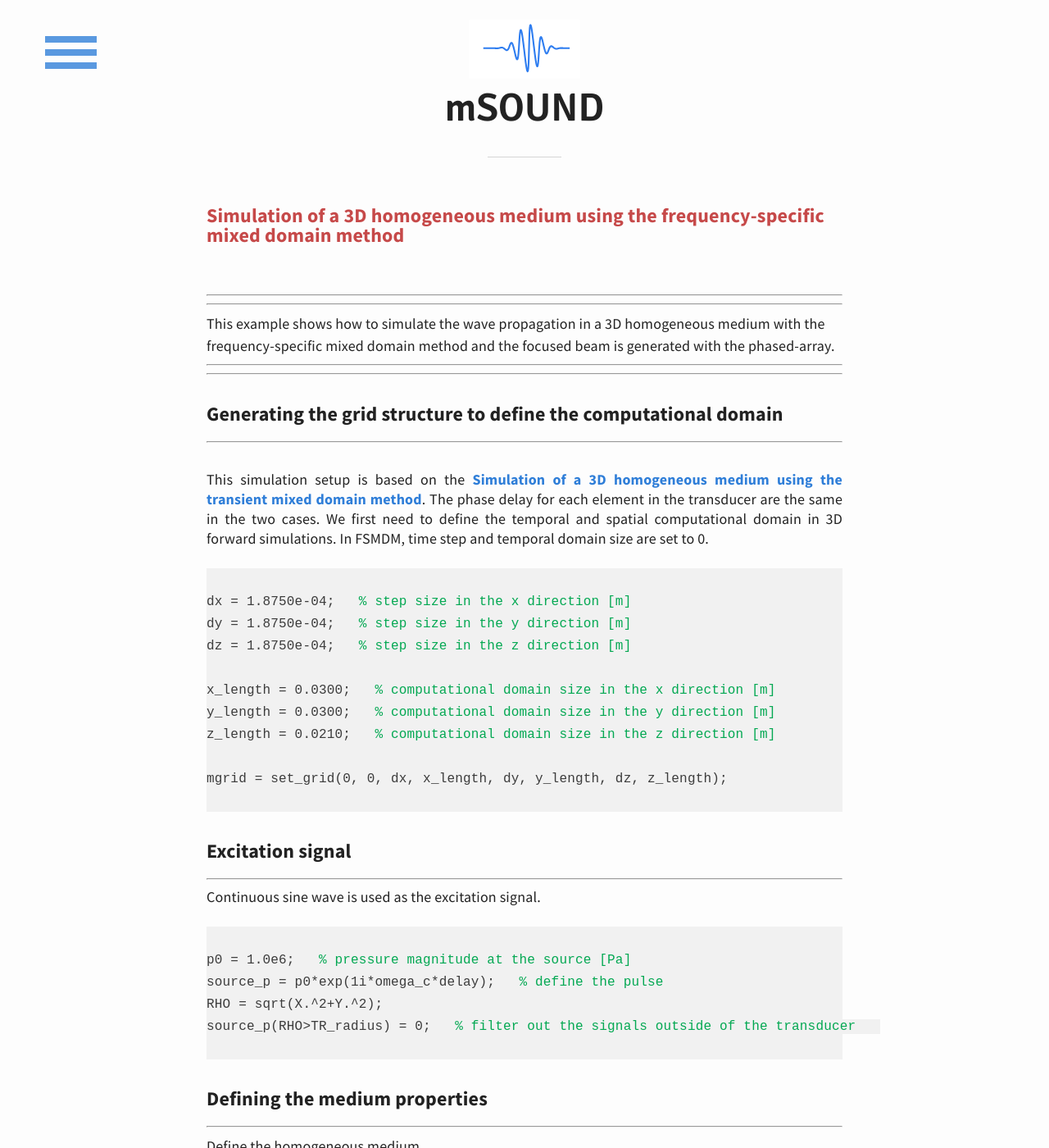
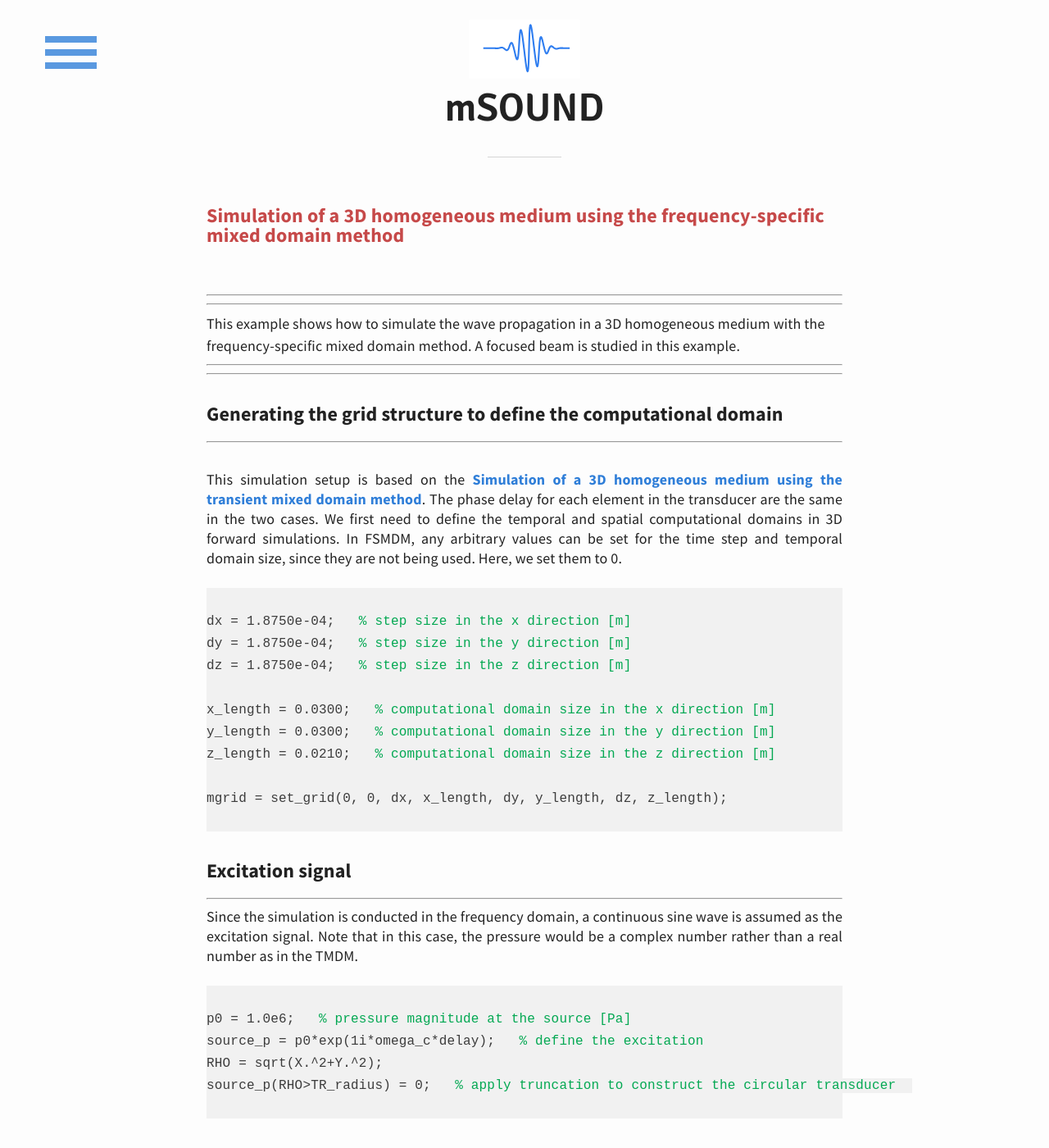
Before and after one commit to m-SOUND/mSOUND, a Jekyll site: the page built from _posts/2019-07-26-FSMDM_3D_homogeneous.html, in a window 1280 px wide and 1400 px high. Shown: the whole window at 82% size. Built offline with Jekyll 4.4.1, drawn with Linux system fonts in a browser that asks for light colours; some of the changed text lies outside the part shown.

Commit message:
Update 2019-07-26-FSMDM_3D_homogeneous.html

```diff
--- a/_posts/2019-07-26-FSMDM_3D_homogeneous.html
+++ b/_posts/2019-07-26-FSMDM_3D_homogeneous.html
@@ -5,8 +5,8 @@
 <br>
 <hr>
 <hr>
-This example shows how to simulate the wave propagation in a 3D homogeneous medium with the frequency-specific mixed
- domain method and the focused beam is generated with the phased-array.
+This example shows how to simulate the wave propagation in a 3D homogeneous medium with the frequency-specific mixed domain method.
+A focused beam is studied in this example.
 <hr>
 <hr>
 </p>
@@ -15,13 +15,14 @@
 <h6>Generating the grid structure to define the computational domain</h6>
 <hr>
 <p>
- <br>
- This simulation setup is based on the
-   <a href="https://m-sound.github.io/mSOUND/TMDM_3D_homogeneous">
-    Simulation of a 3D homogeneous medium using the transient mixed domain method</a>.
-  The phase delay for each element in the transducer are the same in the two cases.
-  We first need to define the temporal and spatial computational domain in 3D forward simulations. In FSMDM,
-  time step and temporal domain size are set to 0.
+<br>
+This simulation setup is based on the
+<a href="https://m-sound.github.io/mSOUND/TMDM_3D_homogeneous">
+Simulation of a 3D homogeneous medium using the transient mixed domain method</a>.
+The phase delay for each element in the transducer are the same in the two cases.
+We first need to define the temporal and spatial computational domains in 3D forward simulations.
+In FSMDM, any arbitrary values can be set for the time step and temporal domain size, since they are not being used.
+Here, we set them to 0.
  <pre>
 <code>
 dx = 1.8750e-04;  <font color="#03a852"> % step size in the x direction [m]</font>
@@ -42,14 +43,15 @@
 <h6>Excitation signal</h6>
 <hr>
 <p>
-Continuous sine wave is used as the excitation signal.
+Since the simulation is conducted in the frequency domain, a continuous sine wave is assumed as the excitation signal.
+ Note that in this case, the pressure would be a complex number rather than a real number as in the TMDM.
  <br>
  <pre>
 <code>
 p0 = 1.0e6;   <font color="#03a852">% pressure magnitude at the source [Pa] </font>
-source_p = p0*exp(1i*omega_c*delay);  <font color="#03a852"> % define the pulse </font>
+source_p = p0*exp(1i*omega_c*delay);  <font color="#03a852"> % define the excitation </font>
 RHO = sqrt(X.^2+Y.^2);
-source_p(RHO>TR_radius) = 0;  <font color="#03a852"> % filter out the signals outside of the transducer </font>
+source_p(RHO>TR_radius) = 0;  <font color="#03a852"> % apply truncation to construct the circular transducer</font>
 </code>
 </pre>
  </p>
@@ -75,22 +77,25 @@
 <h6>3D forward simulation</h6>
 <hr>
 <p>
-Fundamental pressure field is calculated with the 3D forward simulation function
+ The fundamental pressure field is calculated with the 3D forward simulation function
  <a href="/mSOUND/function.html#Forward3D_fund">Forward3D_fund</a>.
-The pressure at the second-harmonic frequency is calculated with the function
+ The pressure field at the second-harmonic frequency under the quasi-linear approximation (weakly nonlinear wave propagation)
+ is calculated with the function
  <a href="/mSOUND/function.html#Forward3D_sec">Forward3D_sec</a>.
 <pre> <code>
 <font color="#03a852">% forward propagation of the fundamental pressure</font>
 p_fundamental = Forward3D_fund(mgrid, medium, source_p, 0);
 
 <font color="#03a852">% forward propagation of the second-harmonic pressure</font>
+omega_c = 2*pi*fc;
 p_second = Forward3D_sec(mgrid, medium, p_fundamental, omega_c);
 </code> </pre>
 
-The three figures below show the fundamental pressure field distribution in the (a) xz plane, (b) yz plane and (c) xy plane crossing the
+The three figures below show the fundamental frequency pressure field distribution in the
+(a) xz plane, (b) yz plane and (c) xy plane crossing the
  focal point.
 <img src="/mSOUND/img/FSMDM_3D_homogeneous_fund.jpg" alt="fundamental pressure field generated with the phased array">
-<br>The three figures below show the second-harmonic pressure field distribution in the (a) xz plane, (b) yz plane and (c) xy
+<br>The three figures below show the second-harmonic frequency pressure field distribution in the (a) xz plane, (b) yz plane and (c) xy
 plane crossing the focal point.
     <img src="/mSOUND/img/FSMDM_3D_homogeneous_sec.jpg" alt="second-harmonic pressure field generated with the phased-array">
  </p>
```
